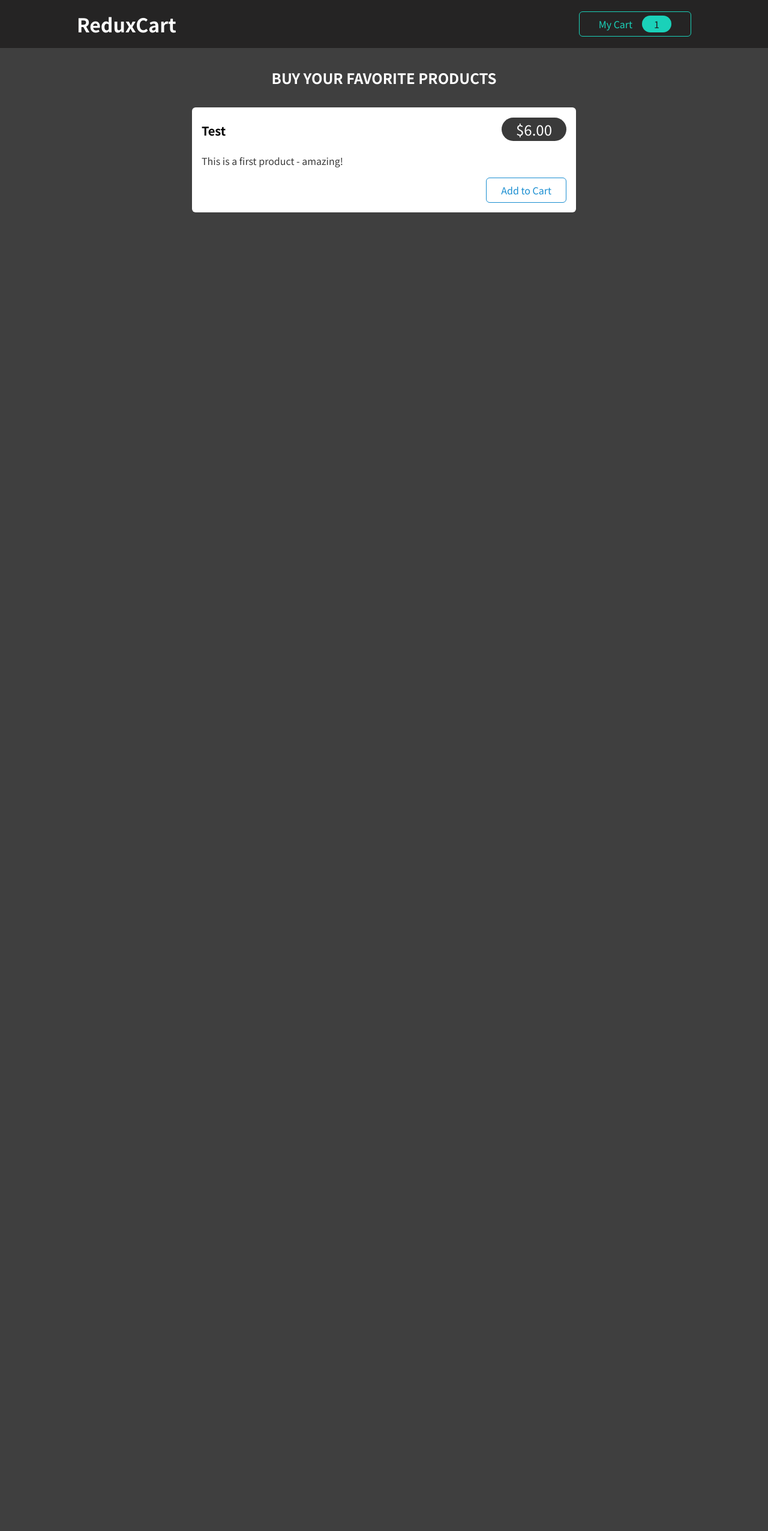
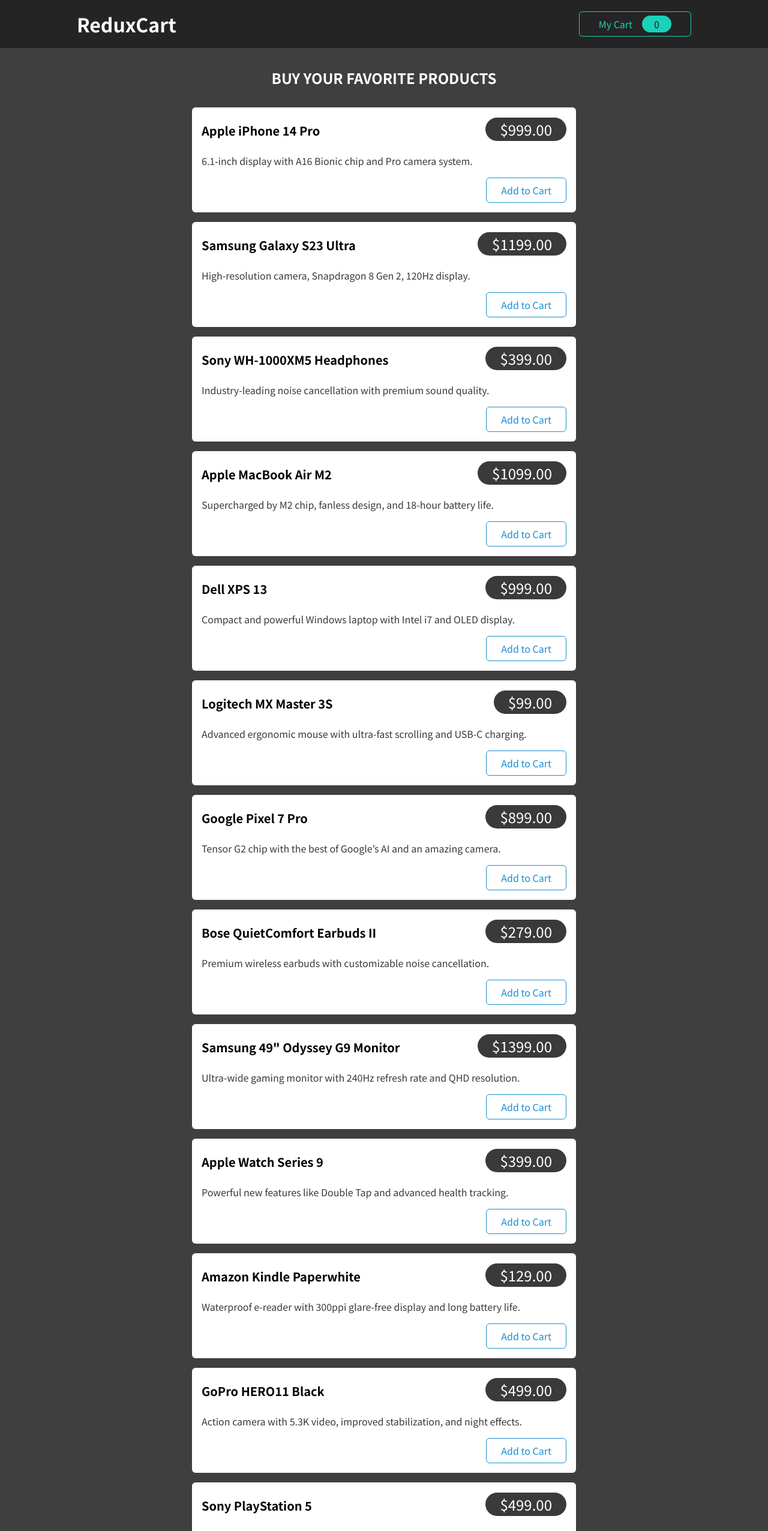
Before and after one commit to RAJESH2961/udemy-react-practice, a React (Create React App) app in the folder Redux-Advance/: page / in a window 1280 px wide. Shown: the top 2552 px of the page at 60% size. Before the commit the page ends 800 px from the top, so only its background shows below. Built offline with nearby package versions, Linux system fonts and the light colour scheme.

Commit message:
added refresher code along with adding cart functionalities to add items in cart and remove wiring up all componnets

```diff
--- a/Redux-Advance/src/components/Cart/Cart.js
+++ b/Redux-Advance/src/components/Cart/Cart.js
@@ -2,14 +2,22 @@
 import classes from './Cart.module.css';
 import CartItem from './CartItem';
 
+import { useSelector } from 'react-redux';
+
 const Cart = (props) => {
+
+  const cartItems = useSelector(state => state.cart.items);
   return (
     <Card className={classes.cart}>
       <h2>Your Shopping Cart</h2>
       <ul>
-        <CartItem
-          item={{ title: 'Test Item', quantity: 3, total: 18, price: 6 }}
+        { cartItems.map((item) => (
+          <CartItem
+          key={item.id}
+          item={{ id: item.id, title: item.name, quantity: item.quantity, total: item.totalPrice, price: item.price }}
         />
+        ) ) }
+
       </ul>
     </Card>
   );
--- a/Redux-Advance/src/components/Cart/CartButton.js
+++ b/Redux-Advance/src/components/Cart/CartButton.js
@@ -1,9 +1,12 @@
 import classes from './CartButton.module.css';
 import { uiActions } from '../../store/ui-slice';
-import { useDispatch } from 'react-redux';
+import { useDispatch, useSelector } from 'react-redux';
 
 const CartButton = (props) => {
+  // Triggering the method in store using useDispatch()
   const dispatch = useDispatch();
+  // getting total quantity from store using useSelector()
+  const cartQuantity = useSelector(state => state.cart.totalQuantity);
 
   const toggleCartHandler = () =>{
     dispatch(uiActions.toggle());
@@ -11,7 +14,7 @@
   return (
     <button className={classes.button} onClick={toggleCartHandler}>
       <span>My Cart</span>
-      <span className={classes.badge}>1</span>
+      <span className={classes.badge}>{cartQuantity}</span>
     </button>
   );
 };
--- a/Redux-Advance/src/components/Cart/CartItem.js
+++ b/Redux-Advance/src/components/Cart/CartItem.js
@@ -1,8 +1,21 @@
 import classes from './CartItem.module.css';
+import { useDispatch } from 'react-redux';
+import { cartActions } from '../../store/cart-slice';
+const CartItem = (props) => {
+  const { title, quantity, total, price, id } = props.item;
+  const dispatch = useDispatch();
 
-const CartItem = (props) => {
-  const { title, quantity, total, price } = props.item;
+  const removeItemHandler = () => {
+    dispatch(cartActions.removeItemFromCart(id));
+  };
+  const addItemHandler = () => {
+    dispatch(cartActions.addItemToCart({
+      id,
+      title,
+      price,
 
+    }))
+  };
   return (
     <li className={classes.item}>
       <header>
@@ -17,8 +30,8 @@
           x <span>{quantity}</span>
         </div>
         <div className={classes.actions}>
-          <button>-</button>
-          <button>+</button>
+          <button onClick={removeItemHandler}>-</button>
+          <button onClick={addItemHandler}>+</button>
         </div>
       </div>
     </li>
--- a/Redux-Advance/src/components/Shop/ProductItem.js
+++ b/Redux-Advance/src/components/Shop/ProductItem.js
@@ -1,8 +1,18 @@
 import Card from '../UI/Card';
 import classes from './ProductItem.module.css';
+import { useDispatch } from 'react-redux';
+import { cartActions } from '../../store/cart-slice';
+const ProductItem = (props) => {
+  const dispatch = useDispatch();
+  const { title, price, description, id } = props;
 
-const ProductItem = (props) => {
-  const { title, price, description } = props;
+  const addToCartHandler = () => {
+    dispatch(cartActions.addItemToCart({
+      id,
+      title,
+      price,
+    }));
+  };
 
   return (
     <li className={classes.item}>
@@ -13,7 +23,7 @@
         </header>
         <p>{description}</p>
         <div className={classes.actions}>
-          <button>Add to Cart</button>
+          <button onClick={addToCartHandler}>Add to Cart</button>
         </div>
       </Card>
     </li>
--- a/Redux-Advance/src/components/Shop/Products.js
+++ b/Redux-Advance/src/components/Shop/Products.js
@@ -1,16 +1,43 @@
 import ProductItem from './ProductItem';
 import classes from './Products.module.css';
 
-const Products = (props) => {
+const DUMMY_PRODUCTS = [
+  { id: 'p1', title: 'Apple iPhone 14 Pro', price: 999, description: '6.1‑inch display with A16 Bionic chip and Pro camera system.' },
+  { id: 'p2', title: 'Samsung Galaxy S23 Ultra', price: 1199, description: 'High-resolution camera, Snapdragon 8 Gen 2, 120Hz display.' },
+  { id: 'p3', title: 'Sony WH-1000XM5 Headphones', price: 399, description: 'Industry-leading noise cancellation with premium sound quality.' },
+  { id: 'p4', title: 'Apple MacBook Air M2', price: 1099, description: 'Supercharged by M2 chip, fanless design, and 18-hour battery life.' },
+  { id: 'p5', title: 'Dell XPS 13', price: 999, description: 'Compact and powerful Windows laptop with Intel i7 and OLED display.' },
+  { id: 'p6', title: 'Logitech MX Master 3S', price: 99, description: 'Advanced ergonomic mouse with ultra-fast scrolling and USB-C charging.' },
+  { id: 'p7', title: 'Google Pixel 7 Pro', price: 899, description: 'Tensor G2 chip with the best of Google’s AI and an amazing camera.' },
+  { id: 'p8', title: 'Bose QuietComfort Earbuds II', price: 279, description: 'Premium wireless earbuds with customizable noise cancellation.' },
+  { id: 'p9', title: 'Samsung 49" Odyssey G9 Monitor', price: 1399, description: 'Ultra-wide gaming monitor with 240Hz refresh rate and QHD resolution.' },
+  { id: 'p10', title: 'Apple Watch Series 9', price: 399, description: 'Powerful new features like Double Tap and advanced health tracking.' },
+  { id: 'p11', title: 'Amazon Kindle Paperwhite', price: 129, description: 'Waterproof e-reader with 300ppi glare-free display and long battery life.' },
+  { id: 'p12', title: 'GoPro HERO11 Black', price: 499, description: 'Action camera with 5.3K video, improved stabilization, and night effects.' },
+  { id: 'p13', title: 'Sony PlayStation 5', price: 499, description: 'Next-gen gaming console with fast SSD and haptic feedback controller.' },
+  { id: 'p14', title: 'Xbox Series X', price: 499, description: 'Powerful console with 4K gaming support and Game Pass integration.' },
+  { id: 'p15', title: 'Razer Blade 15', price: 1899, description: 'High-performance gaming laptop with RTX 3070 and 360Hz screen.' },
+  { id: 'p16', title: 'Anker PowerCore 10000', price: 25, description: 'Ultra-compact portable charger with fast-charging technology.' },
+  { id: 'p17', title: 'Fitbit Charge 6', price: 159, description: 'Fitness tracker with built-in GPS, heart rate monitor, and NFC payments.' },
+  { id: 'p18', title: 'Canon EOS R50', price: 679, description: 'Compact mirrorless camera with 24.2MP and 4K video recording.' },
+  { id: 'p19', title: 'Nikon Z6 II', price: 1599, description: 'Full-frame mirrorless camera with dual processors and 4K video.' },
+  { id: 'p20', title: 'DJI Mini 4 Pro Drone', price: 799, description: 'Lightweight drone with 4K video, obstacle sensing, and 34 min flight time.' },
+];
+
+const Products = () => {
   return (
     <section className={classes.products}>
       <h2>Buy your favorite products</h2>
       <ul>
-        <ProductItem
-          title='Test'
-          price={6}
-          description='This is a first product - amazing!'
-        />
+        {DUMMY_PRODUCTS.map((product) => (
+          <ProductItem
+            key={product.id}
+            id={product.id}
+            title={product.title}
+            price={product.price}
+            description={product.description}
+          />
+        ))}
       </ul>
     </section>
   );
--- a/Redux-Advance/src/store/cart-slice.js
+++ b/Redux-Advance/src/store/cart-slice.js
@@ -0,0 +1,38 @@
+import { createSlice } from '@reduxjs/toolkit';
+
+const cartSlice = createSlice( {
+    name: 'cart',
+    initialState:{
+        items: [],
+        totalQuantity: 0,
+    },
+    reducers:{
+        addItemToCart(state, action) {
+            const newItem = action.payload;
+            const existingItem = state.items.find( item => item.id === newItem.id);
+            state.totalQuantity++;
+            if(!existingItem){
+                state.items.push({id: newItem.id, price: newItem.price, quantity:1, totalPrice: newItem.price, name: newItem.title});
+            } else {
+                existingItem.quantity++;
+                existingItem.totalPrice += newItem.price;
+            }
+        },
+        removeItemFromCart(state, action) {
+            const id = action.payload;
+            const existingItem = state.items.find( item => item.id === id );
+            state.totalQuantity--;
+            if(existingItem.quantity === 1){
+                state.items = state.items.filter( item => item.id !== id);
+            } else {
+                existingItem.quantity--;
+                existingItem.totalPrice -= existingItem.price;
+            }
+        }
+    }
+} );
+
+
+export default cartSlice;
+
+export const cartActions = cartSlice.actions;
--- a/Redux-Advance/src/store/index.js
+++ b/Redux-Advance/src/store/index.js
@@ -1,10 +1,12 @@
 import { configureStore } from '@reduxjs/toolkit';
 
 import uiSlice from './ui-slice';
+import cartSlice from './cart-slice';
 
 const store = configureStore({
     reducer: {
         ui: uiSlice.reducer,
+        cart: cartSlice.reducer,
     }
 });
 
```
